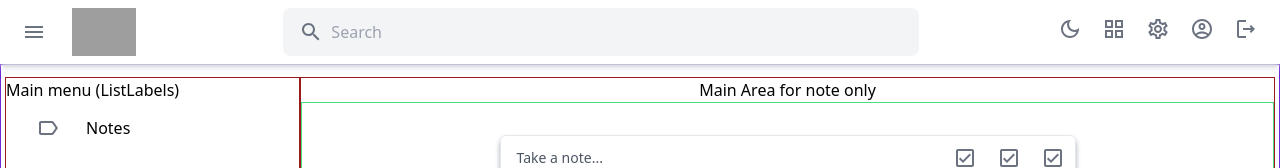
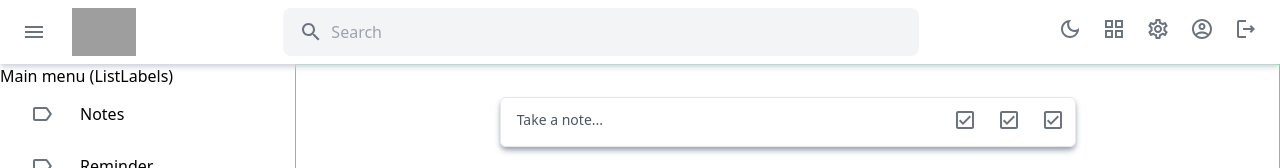
Before and after one commit to sketchomania/googlekeepclone, a React (Create React App) app in the folder web/: page / in a window 1280 px wide. Shown: the top 168 px of the page. Built offline with nearby package versions, Linux system fonts and the light colour scheme; no server answers; sample sign-in values are in the browser's storage; grey boxes are pictures that could not be loaded.

Commit message:
bug: removed extra side scroll bar

```diff
--- a/web/src/components/labels/MainMenu.jsx
+++ b/web/src/components/labels/MainMenu.jsx
@@ -17,7 +17,7 @@ const MainMenu = ({ showLabel }) => {
   return (
     <>
       <div
-        className={`${sty1} h-screen overflow-y-scroll overflow-x-hidden scroll-smooth scrollbar-sm border border-red-800`}
+        className={`${sty1} mt-16 overflow-y-scroll overflow-x-hidden scroll-smooth scrollbar-sm`}
       >
         <p>Main menu (ListLabels)</p>
         <div>
--- a/web/src/components/main/NoteArea.jsx
+++ b/web/src/components/main/NoteArea.jsx
@@ -13,8 +13,8 @@ const MainArea = () => {
   }, [dispatch]);
 
   return (
-    <div className="grow w-full border border-red-800 h-screen overflow-y-scroll overflow-x-hidden scroll-smooth scrollbar-sm">
-      <h4 className="text-center">Main Area for note only</h4>
+    <div className="grow w-full mt-16 overflow-y-scroll overflow-x-hidden scroll-smooth scrollbar-sm">
+      {/* <h4 className="text-center">Main Area for note only</h4> */}
       <AddNote />
       <Notes />
     </div>
--- a/web/src/pages/HomePage.jsx
+++ b/web/src/pages/HomePage.jsx
@@ -4,12 +4,12 @@ import NoteArea from "../components/main/NoteArea";
 const HomePage = (props) => {
   return (
     <>
-      <div className="flex flex-row w-full border border-violet-700 p-1 mt-16 pt-3">
+      <div className="flex flex-row w-full h-screen">
         <MainMenu showLabel={props.showLabel} />
         <NoteArea />
       </div>
     </>
   );
 };
-// remove h1 and padding from div
+
 export default HomePage;
```
Also changed, not shown: 1 other file (tests, documents, lock files or other folders).
